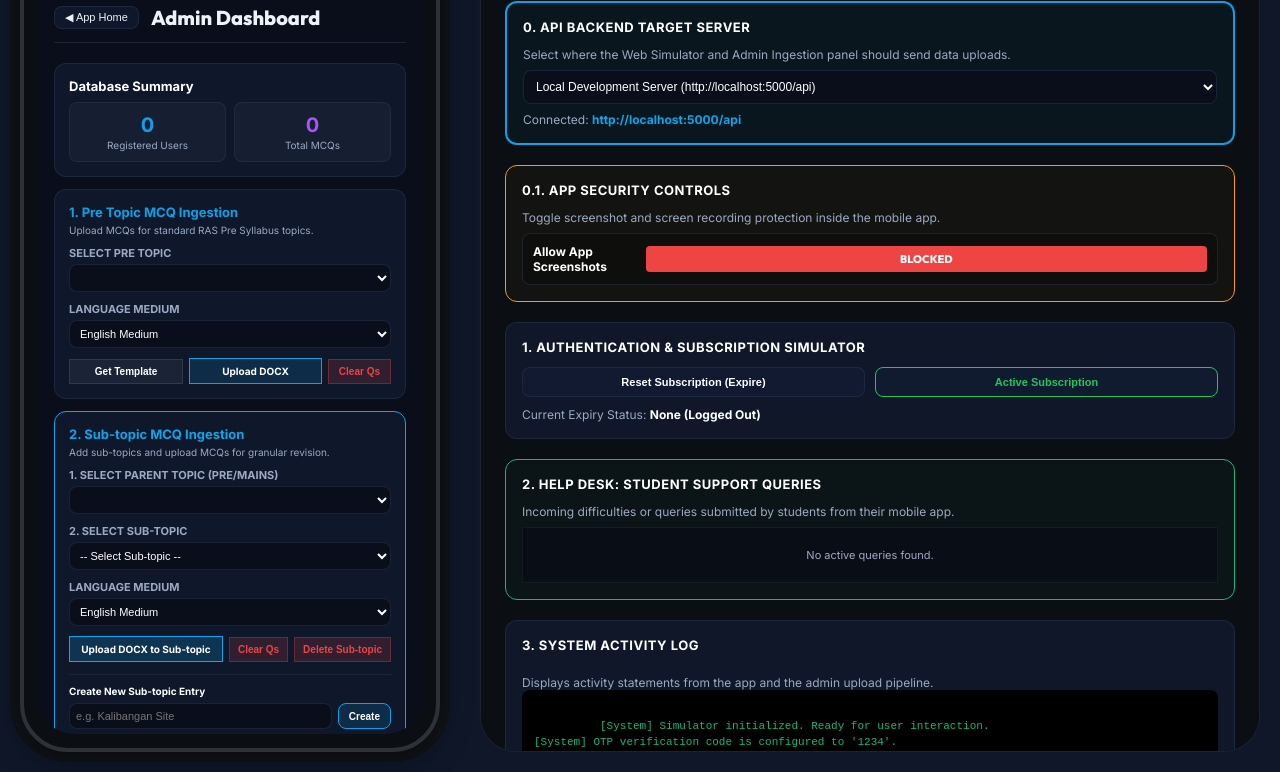
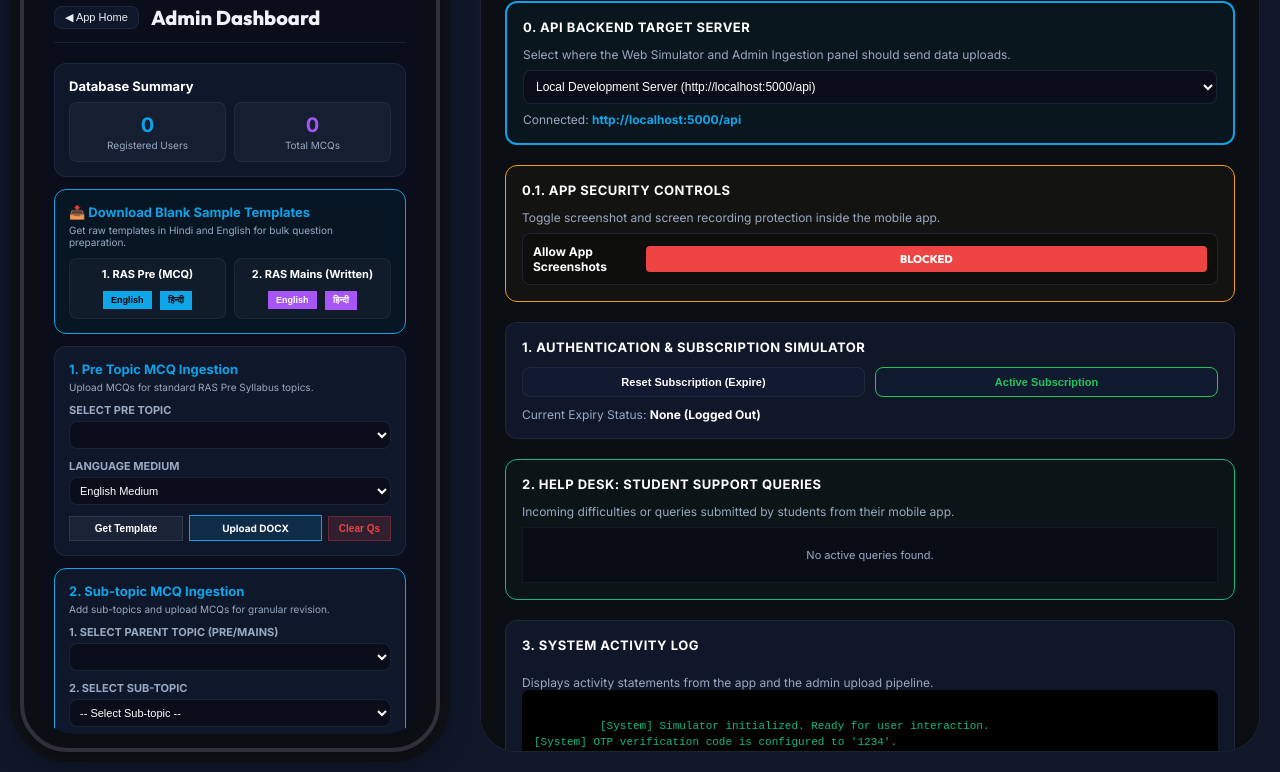
Before and after one commit to harishgupta-a11y/rpsc-ras-backend, a website: page simulator/index.html in a window 1280 px wide. Both pictures are taken after a click on the button "Admin". Shown: the part 108-880 px from the top of the page. Drawn offline with Linux system fonts and the light colour scheme; no server answers.

Commit message:
Introduce generic blank sample template downloads for Pre and Mains in English and Hindi

```diff
--- a/simulator/app.js
+++ b/simulator/app.js
@@ -1836,6 +1836,15 @@ function downloadPreTopicTemplate() {
   const language = document.getElementById('admin-pre-lang-select').value;
   logAdmin(`Downloading Pre MCQ template for Topic ID ${topicId} (${language})...`);
   window.open(`${API_BASE}/admin/download-template?subject_id=${subjectId}&topic_id=${topicId}&language=${language}`);
+}
+
+function downloadSampleTemplate(type, language) {
+  logAdmin(`Downloading sample ${type} template in ${language}...`);
+  if (type === 'PRE') {
+    window.open(`${API_BASE}/admin/download-template?language=${language}`);
+  } else {
+    window.open(`${API_BASE}/admin/download-mains-template?language=${language}`);
+  }
 }
 
 async function uploadPreTopicQuestions(input) {
--- a/simulator/index.html
+++ b/simulator/index.html
@@ -239,6 +239,26 @@
                 <div style="background: rgba(255,255,255,0.03); padding: 10px; border-radius: var(--radius-sm); text-align: center; border: 1px solid rgba(255,255,255,0.05);">
                   <h4 style="font-size: 20px; margin: 0; color: var(--color-accent);" id="admin-stats-questions">0</h4>
                   <p style="margin: 2px 0 0 0; font-size: 10px; color: var(--color-text-muted);">Total MCQs</p>
+                </div>
+              </div>
+            </div>
+
+            <!-- Blank Sample Templates Card -->
+            <div class="glass-card template-manager-card" style="padding: 14px; margin-bottom: 12px; border: 1.5px solid var(--color-primary); background: rgba(14, 165, 233, 0.05);">
+              <h3 style="font-size: 13px; margin-bottom: 4px; color: var(--color-primary);">📥 Download Blank Sample Templates</h3>
+              <p style="font-size: 10px; color: var(--color-text-muted); margin-bottom: 10px;">Get raw templates in Hindi and English for bulk question preparation.</p>
+
+              <div style="display: flex; gap: 8px;">
+                <div style="flex: 1; background: rgba(255,255,255,0.03); padding: 8px; border-radius: var(--radius-sm); border: 1px solid rgba(255,255,255,0.05); text-align: center;">
+                  <h4 style="font-size: 11px; margin: 0 0 6px 0; color: white;">1. RAS Pre (MCQ)</h4>
+                  <button onclick="downloadSampleTemplate('PRE', 'EN')" class="btn-sample-dl" style="background:#0ea5e9; color:black; border:none; padding:4px 8px; border-radius:var(--radius-xs); cursor:pointer; font-size:9px; font-weight:bold; margin-right:4px;">English</button>
+                  <button onclick="downloadSampleTemplate('PRE', 'HI')" class="btn-sample-dl" style="background:#0ea5e9; color:black; border:none; padding:4px 8px; border-radius:var(--radius-xs); cursor:pointer; font-size:9px; font-weight:bold;">हिन्दी</button>
+                </div>
+
+                <div style="flex: 1; background: rgba(255,255,255,0.03); padding: 8px; border-radius: var(--radius-sm); border: 1px solid rgba(255,255,255,0.05); text-align: center;">
+                  <h4 style="font-size: 11px; margin: 0 0 6px 0; color: white;">2. RAS Mains (Written)</h4>
+                  <button onclick="downloadSampleTemplate('MAINS', 'EN')" class="btn-sample-dl" style="background:#a855f7; color:white; border:none; padding:4px 8px; border-radius:var(--radius-xs); cursor:pointer; font-size:9px; font-weight:bold; margin-right:4px;">English</button>
+                  <button onclick="downloadSampleTemplate('MAINS', 'HI')" class="btn-sample-dl" style="background:#a855f7; color:white; border:none; padding:4px 8px; border-radius:var(--radius-xs); cursor:pointer; font-size:9px; font-weight:bold;">हिन्दी</button>
                 </div>
               </div>
             </div>
```
Also changed, not shown: server.js (+4 -12 lines).
